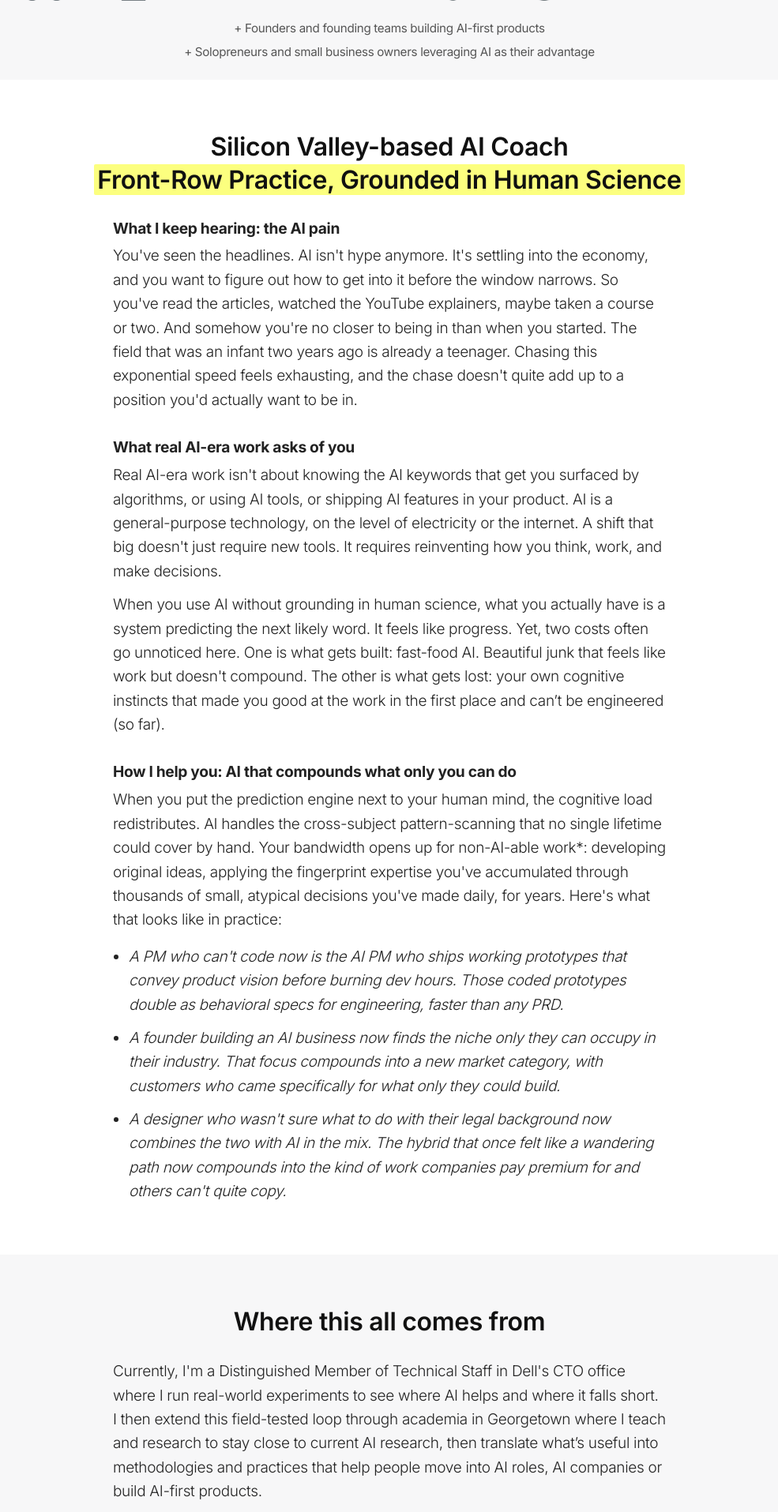
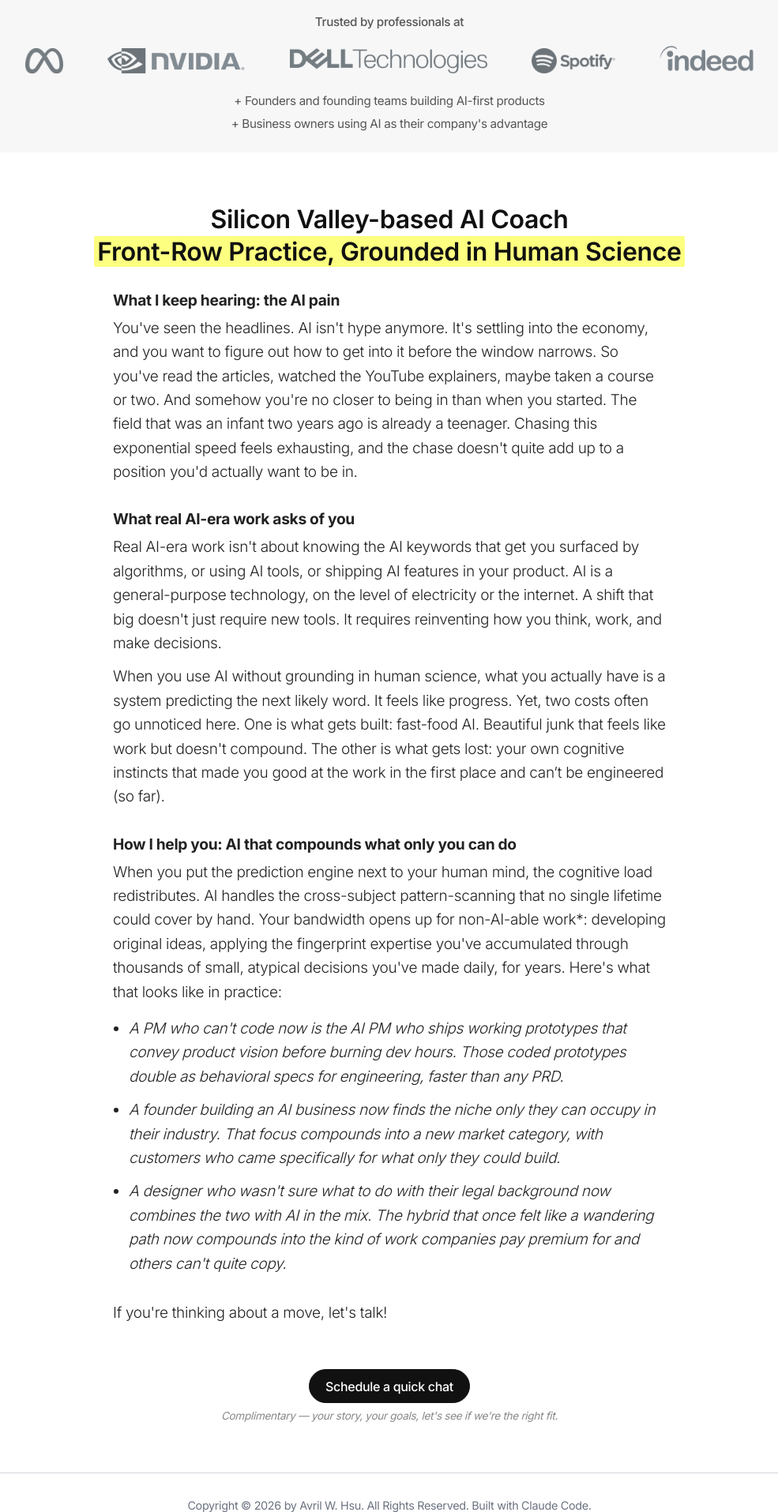
Before and after one commit to avrilwhsu/avrilwhsu-com, a Flask app: page / in a window 1280 px wide. Shown: the part 800-2715 px from the top of the page at 79% size, without its empty margins (147-1132 px from the left). Run offline with Flask 3, Linux system fonts and the light colour scheme.

Commit message:
Hero rotator, copy refresh, About in nav, favicon
- Replace hero h1 with a 3-line headline plus a JS-driven rotating-word slot
  (vanilla JS, fixed-width underlined slot, italic small caption line).
- Drop the two hero cards and the Where-this-all-comes-from section; move
  its CTA up into the credentials section and reword to "Schedule a quick
  chat" with a complimentary tagline.
- Rewrite hero intro copy, swap last trusted-by line, update credentials
  lede to "Silicon Valley-based AI Coach".
- Add About link to the top nav between AI companion and Contact; remove
  For professionals / For founders.
- Wire favicon.png via a <link rel="icon"> in base.html.

Co-Authored-By: Claude Opus 4.7 (1M context) <noreply@anthropic.com>

```diff
--- a/static/style.css
+++ b/static/style.css
@@ -375,8 +375,9 @@ h1, h2, .credentials-lede {
 
 .hero-side-content h1 {
     font-size: clamp(1.75rem, 3vw, 2.375rem);
-    margin: 0;
+    margin: 0 0 1rem;
     line-height: 1.2;
+    text-align: center;
 }
 
 .hero-side-content p {
@@ -834,3 +835,18 @@ h1, h2, .credentials-lede {
         text-align: center;
     }
 }
+
+.rotator {
+    display: inline-block;
+    min-width: 11em;
+    text-align: center;
+    border-bottom: 1px solid #000;
+}
+
+.rotator-text {
+    transition: opacity 0.3s ease;
+}
+
+.rotator-fade {
+    opacity: 0;
+}
--- a/templates/base.html
+++ b/templates/base.html
@@ -8,6 +8,7 @@
     <link rel="preconnect" href="https://fonts.gstatic.com" crossorigin>
     <link href="https://fonts.googleapis.com/css2?family=Inter:wght@300;400;500;600;700;800&display=swap" rel="stylesheet">
     <link rel="stylesheet" href="{{ url_for('static', filename='style.css') }}">
+    <link rel="icon" type="image/png" href="{{ url_for('static', filename='favicon.png') }}">
 </head>
 <body class="{% block body_class %}{% endblock %}">
     <nav class="topnav">
@@ -16,10 +17,9 @@
             <span></span><span></span><span></span>
         </button>
         <ul class="nav-links">
-            <li><a href="{{ url_for('for_professionals') }}" class="{% if request.endpoint == 'for_professionals' %}active{% endif %}">For professionals</a></li>
-            <li><a href="{{ url_for('for_business_ideas') }}" class="{% if request.endpoint == 'for_business_ideas' %}active{% endif %}">For founders</a></li>
             <li><a href="{{ url_for('substack') }}" class="{% if request.endpoint == 'substack' %}active{% endif %}">Key insights</a></li>
             <li><a href="{{ url_for('ai_companion') }}" class="{% if request.endpoint == 'ai_companion' %}active{% endif %}">AI companion</a></li>
+            <li><a href="{{ url_for('about') }}" class="{% if request.endpoint == 'about' %}active{% endif %}">About</a></li>
             <li><a href="{{ url_for('connect') }}" class="{% if request.endpoint == 'connect' %}active{% endif %}">Contact</a></li>
             <li><a class="social-icon" href="https://linkedin.com/in/avrilwhsu" target="_blank" rel="noopener" aria-label="LinkedIn">
                 <img src="{{ url_for('static', filename='icons/linkedin.svg') }}" alt="">
--- a/templates/home.html
+++ b/templates/home.html
@@ -5,20 +5,12 @@
 {% block content %}
 <section class="hero-side">
     <div class="hero-side-content">
-        <h1>Reinvent yourself into<br class="break-desktop"><span class="highlight">AI-era economy</span><br class="break-desktop">without losing yourself.</h1>
-        <p>Hi, I'm Avril! I help professionals and businesses evolving into AI-era work.</p>
-        <p>It starts with what's distinctively yours and AI that amplifies it where it actually fits.</p>
-        <div class="hero-cards">
-            <a class="hero-card" href="{{ url_for('for_professionals') }}">
-                <h3>For people</h3>
-                <p>Built on your strengths and thinking patterns.</p>
-                <span class="hero-card-cta">Learn more <span class="hero-card-arrow">&rarr;</span></span>
-            </a>
-            <a class="hero-card" href="{{ url_for('for_business_ideas') }}">
-                <h3>For aspiring founders</h3>
-                <p>Built on your value chain and market differentiator.</p>
-                <span class="hero-card-cta">Learn more <span class="hero-card-arrow">&rarr;</span></span>
-            </a>
+        <h1>Build yourself into<br class="break-desktop"><span class="highlight">AI roles as real operators.</span><br class="break-desktop"><span style="display:block; height:1em;" aria-hidden="true"></span><span style="display:block; text-align:center; font-style:italic; font-size:0.85em;">"Not being seen as just the <span class="rotator" style="color:#bbb; font-style:italic;"><span id="rotator" class="rotator-text">roadmap PM</span></span> anymore."</span></h1>
+        <p>Hi, I'm Avril! Silicon Valley-based AI coach. I help ambitious professionals and teams break into AI-era work.</p>
+        <p>In our work together, I'm part coach, part guide, part advisor. The path is specific to you, the career you built before AI, the one you want now.</p>
+        <p>No generic curriculum. No turning you into someone you're not. We build on your existing strengths and use AI to amplify them where it fits.</p>
+        <div style="display:flex; justify-content:center; margin-top:0.5rem;">
+            <a class="btn btn-primary" href="{{ url_for('connect') }}">I'm interested</a>
         </div>
     </div>
     <div class="hero-side-image">
@@ -38,7 +30,7 @@
         </div>
         <div class="trusted-by-extras">
             <p>+ Founders and founding teams building AI-first products</p>
-            <p>+ Solopreneurs and small business owners leveraging AI as their advantage</p>
+            <p>+ Business owners using AI as their company's advantage</p>
         </div>
     </div>
 </section>
@@ -67,21 +59,33 @@
                 <li>A designer who wasn't sure what to do with their legal background now combines the two with AI in the mix. The hybrid that once felt like a wandering path now compounds into the kind of work companies pay premium for and others can't quite copy.</li>
             </ul>
         </div>
+
+        <div class="credentials-block">
+            <p>If you're thinking about a move, let's talk!</p>
+        </div>
+
+        <div class="verbatims-cta" style="flex-direction:column; align-items:center; gap:0.5rem;">
+            <a class="btn btn-primary" href="{{ url_for('connect') }}">Schedule a quick chat</a>
+            <p style="margin:0; font-size:0.85rem; color:#888; font-style:italic;">Complimentary — your story, your goals, let's see if we're the right fit.</p>
+        </div>
     </div>
 </section>
 
-<section class="verbatims">
-    <p class="credentials-lede">Where this all comes from</p>
 
-    <div class="credentials-body">
-        <div class="credentials-block">
-            <p>Currently, I'm a Distinguished Member of Technical Staff in Dell's CTO office where I run real-world experiments to see where AI helps and where it falls short. I then extend this field-tested loop through academia in Georgetown where I teach and research to stay close to current AI research, then translate what&rsquo;s useful into methodologies and practices that help people move into AI roles, AI companies or build AI-first products.</p>
-            <p>If you're thinking about a move, let's talk!</p>
-        </div>
-
-        <div class="verbatims-cta">
-            <a class="btn btn-primary" href="{{ url_for('connect') }}">Schedule a discovery call</a>
-        </div>
-    </div>
-</section>
+<script>
+    (() => {
+        const el = document.getElementById('rotator');
+        if (!el) return;
+        const words = ['roadmap PM', 'design person', 'feature builder', 'idea person', 'business stakeholder'];
+        let i = 0;
+        setInterval(() => {
+            el.classList.add('rotator-fade');
+            setTimeout(() => {
+                i = (i + 1) % words.length;
+                el.textContent = words[i];
+                el.classList.remove('rotator-fade');
+            }, 300);
+        }, 2500);
+    })();
+</script>
 {% endblock %}
```
Also changed, not shown: static/favicon-round.png (added), static/favicon.png (added).
